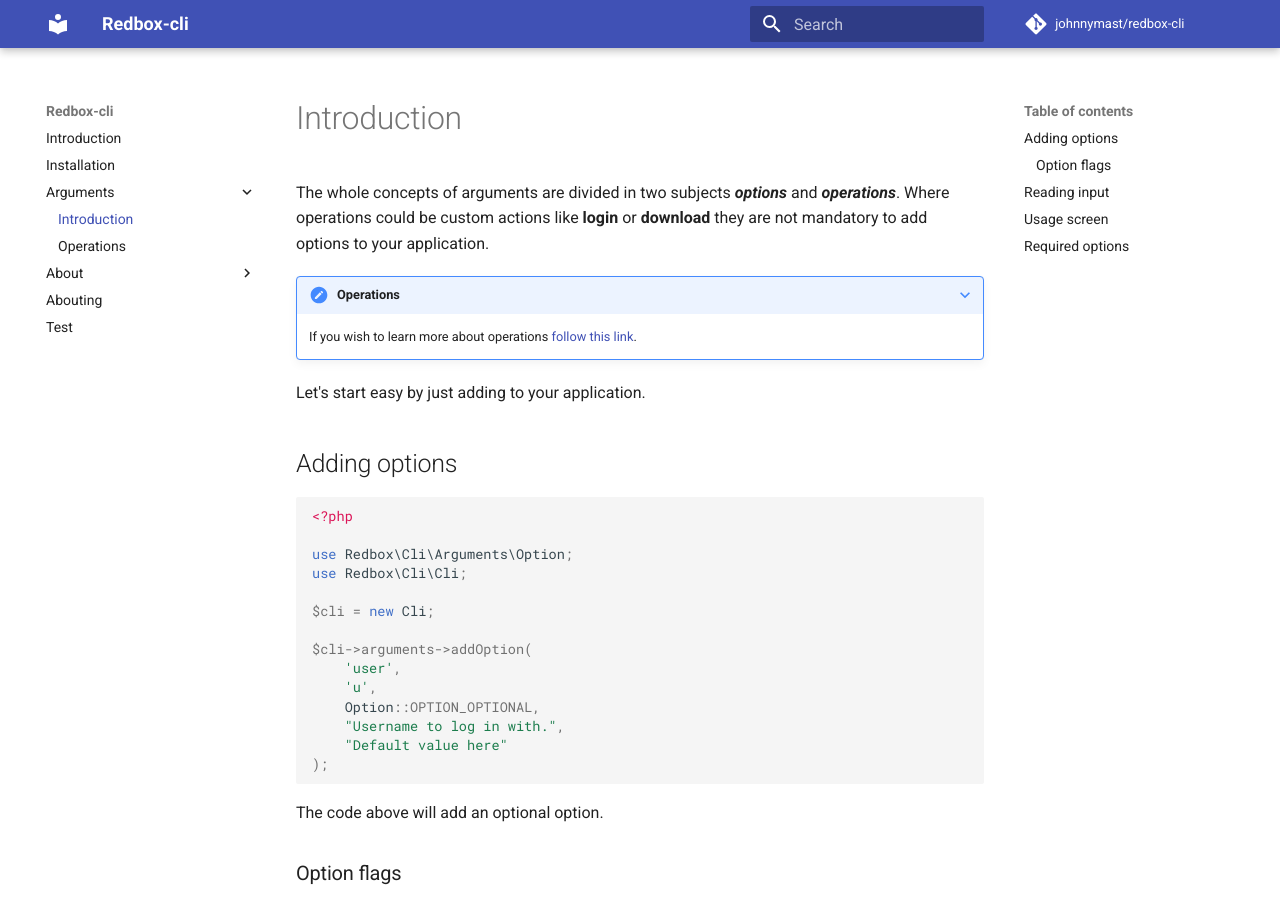
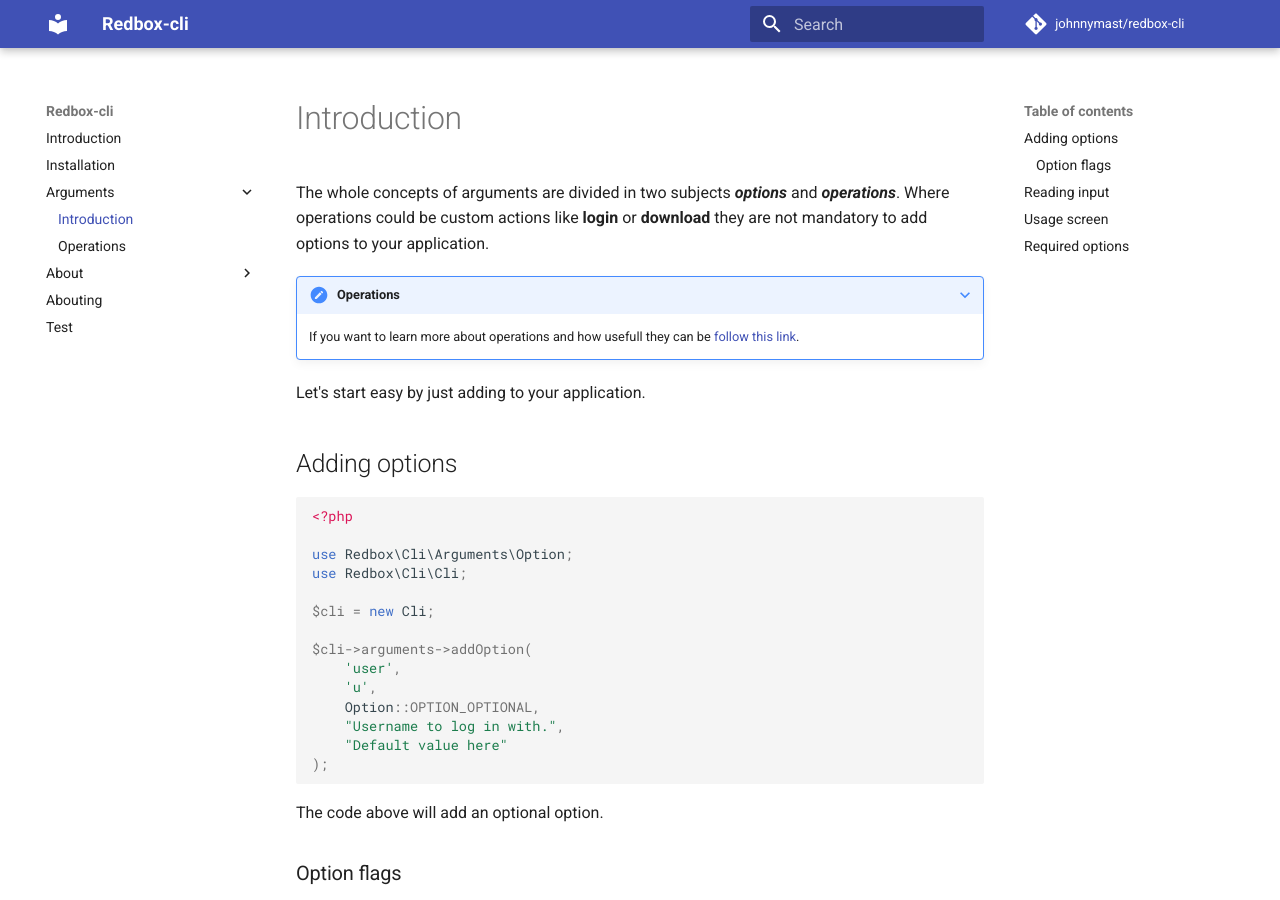
Before and after one commit to johnnymast/redbox-cli, an MkDocs documentation site: the page built from docs/arguments/introduction.md, in a window 1280 px wide and 900 px high. Built offline with MkDocs 1.6.1 and Material for MkDocs 9.7.7, drawn with Linux system fonts in a browser that asks for light colours; comment, search, counter and statistics services are not loaded.

```diff
--- a/docs/arguments/introduction.md
+++ b/docs/arguments/introduction.md
@@ -5,7 +5,7 @@ Where operations could be custom actions like **login** or **download** they are
 
 ???+ note "Operations"
 
-    If you wish to learn more about operations [follow this link](/redbox-cli/arguments/operations).
+    If you want to learn more about operations and how usefull they can be [follow this link](/redbox-cli/arguments/operations).
 
 
 Let's start easy by just adding to your application.
```
